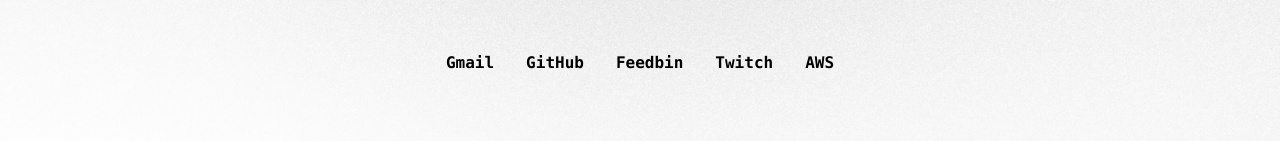
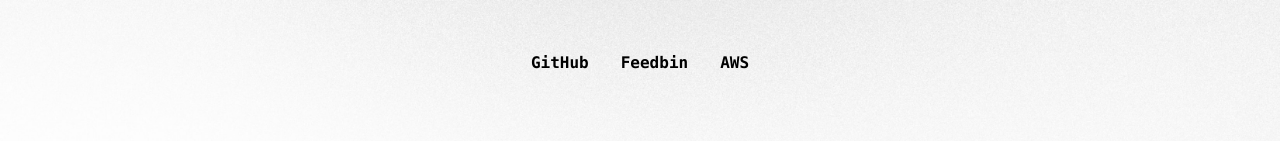
Before and after one commit to jacobwgillespie/startpage, a Next.js app: page / in a window 1280 px wide. Shown: the part 372-513 px from the top of the page. Built offline with nearby package versions, Linux system fonts and the light colour scheme.

Commit message:
Remove unused links

```diff
--- a/pages/index.jsx
+++ b/pages/index.jsx
@@ -3,10 +3,8 @@
 import {format} from 'date-fns'
 
 const links = [
-  {text: 'Gmail', url: 'https://mail.google.com'},
   {text: 'GitHub', url: 'https://github.com'},
   {text: 'Feedbin', url: 'https://feedbin.com/'},
-  {text: 'Twitch', url: 'https://twitch.tv'},
   {text: 'AWS', url: 'http://console.aws.amazon.com/console/home'},
 ]
 
```
